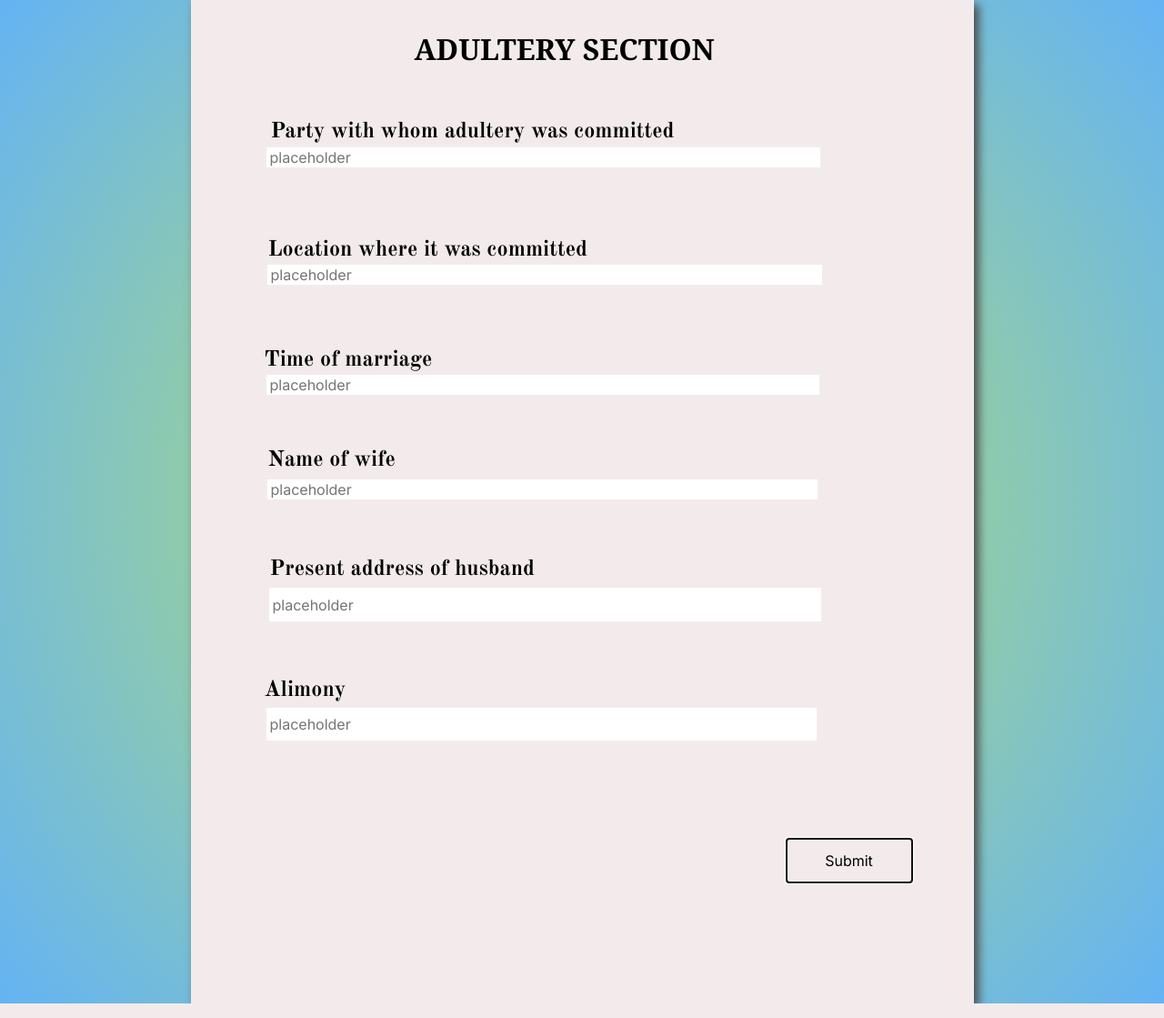
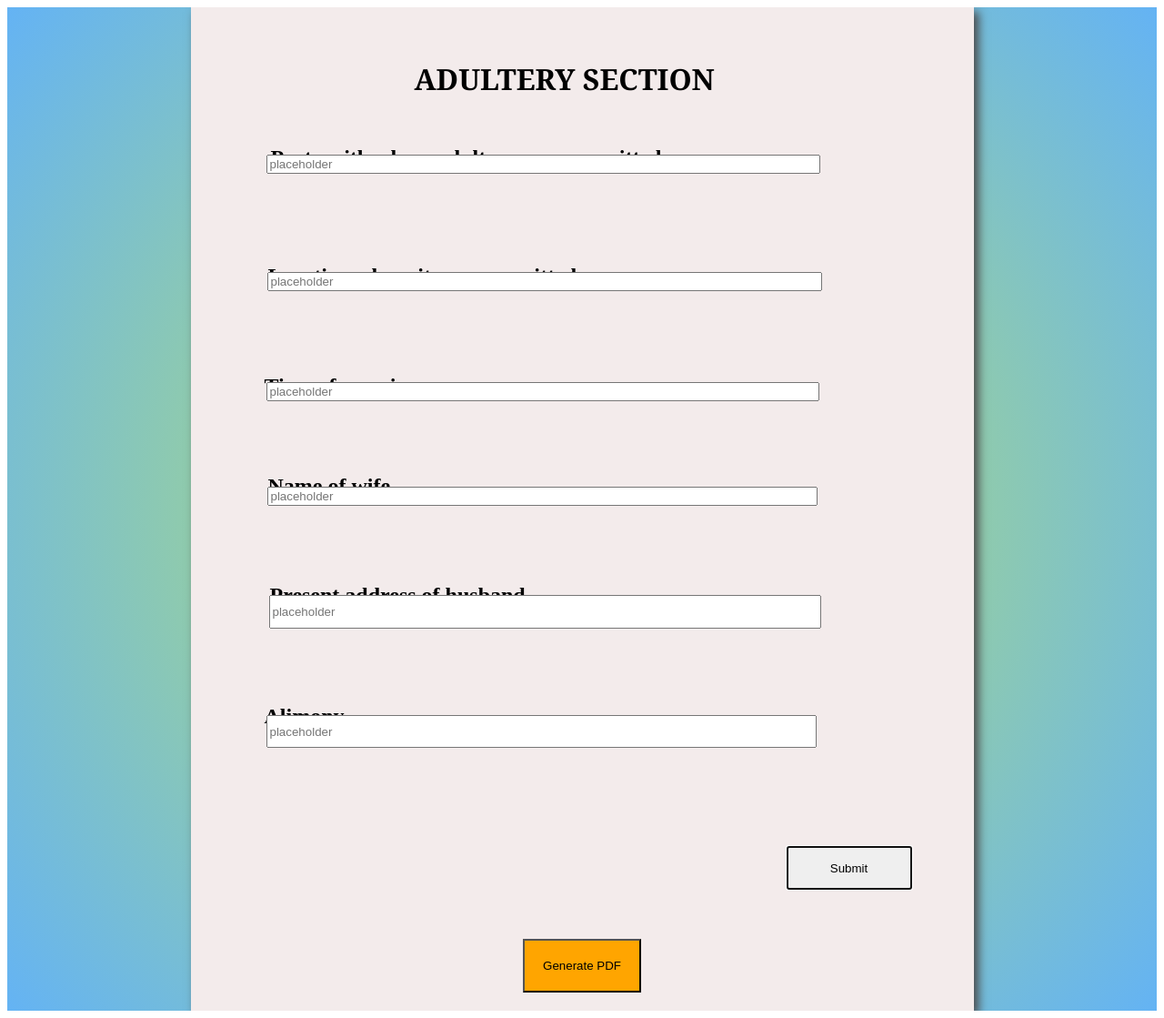
Before and after one commit to theesaeedahmed/CodeBloodedSIH, a Django app: page /Adultery.html in a window 1280 px wide. Shown: the whole page at 91% size. Run offline with Django 4.2, Linux system fonts and the light colour scheme.

Commit message:
sending this to poulami

```diff
--- a/home/urls.py
+++ b/home/urls.py
@@ -1,3 +1,4 @@
+from . import views
 from django.contrib import admin
 from django.urls import path,include
 
--- a/static/js/utilities.js
+++ b/static/js/utilities.js
@@ -8,9 +8,9 @@ const selectNextForm = (reason) => {
   reason = reason.toLowerCase();
 
   const templates = {
-    cruelty: "my husband hits me",
-    mutual: "we just want a divorce and have settled mutually",
-    adultary: "my husband has been cheating on me with another women",
+    'Cruelty': "my husband hits me",
+    'Mutual Consent': "we just want a divorce and have settled mutually",
+    'Adultery': "my husband has been cheating on me with another women",
   };
 
   for (const template in templates) {
--- a/templates/adultary.html
+++ b/templates/adultary.html
@@ -1,57 +1,8 @@
-<!DOCTYPE html>
-<html lang="en">
-  <head>
-    <title>adultary</title>
-    {% comment %} <meta property="og:title" content="adultary - Elliptical Pungent Grouse" />
-    <meta name="viewport" content="width=device-width, initial-scale=1.0" /> {% endcomment %}
-    {% comment %} <meta charset="utf-8" /> {% endcomment %}
-    {% comment %} <meta property="twitter:card" content="summary_large_image" /> {% endcomment %}
-
-    <style data-tag="reset-style-sheet">
-      html {  line-height: 1.15;}body {  margin: 0;}* {  box-sizing: border-box;  border-width: 0;  border-style: solid;}p,li,ul,pre,div,h1,h2,h3,h4,h5,h6,figure,blockquote,figcaption {  margin: 0;  padding: 0;}button {  background-color: transparent;}button,input,optgroup,select,textarea {  font-family: inherit;  font-size: 100%;  line-height: 1.15;  margin: 0;}button,select {  text-transform: none;}button,[type="button"],[type="reset"],[type="submit"] {  -webkit-appearance: button;}button::-moz-focus-inner,[type="button"]::-moz-focus-inner,[type="reset"]::-moz-focus-inner,[type="submit"]::-moz-focus-inner {  border-style: none;  padding: 0;}button:-moz-focus,[type="button"]:-moz-focus,[type="reset"]:-moz-focus,[type="submit"]:-moz-focus {  outline: 1px dotted ButtonText;}a {  color: inherit;  text-decoration: inherit;}input {  padding: 2px 4px;}img {  display: block;}html { scroll-behavior: smooth  }
-    </style>
-    <style data-tag="default-style-sheet">
-      html {
-        font-family: Inter;
-        font-size: 16px;
-      }
-
-      body {
-        font-weight: 400;
-        font-style:normal;
-        text-decoration: none;
-        text-transform: none;
-        letter-spacing: normal;
-        line-height: 1.15;
-        color: var(--dl-color-gray-black);
-        background-color: var(--dl-color-gray-white);
-
-      }
-    </style>
-    <link
-      rel="stylesheet"
-      href="https://fonts.googleapis.com/css2?family=Noto+Sans:ital,wght@0,100;0,200;0,300;0,400;0,500;0,600;0,700;0,800;0,900;1,100;1,200;1,300;1,400;1,500;1,600;1,700;1,800;1,900&amp;display=swap"
-      data-tag="font"
-    />
-    <link
-      rel="stylesheet"
-      href="https://fonts.googleapis.com/css2?family=Inter:wght@100;200;300;400;500;600;700;800;900&amp;display=swap"
-      data-tag="font"
-    />
-    <link
-      rel="stylesheet"
-      href="https://fonts.googleapis.com/css2?family=Old+Standard+TT:ital,wght@0,400;0,700;1,400&amp;display=swap"
-      data-tag="font"
-    />
-  </head>
-  <body>
-    <link rel="stylesheet" href="./static/style.css" />
-    <div>
       <link href="./static/adultary.css" rel="stylesheet" />
 
       <div class="adultary-container">
         <div class="adultary-container1">
-          <form class="adultary-form teleport-show">
+          <form class="adultary-form sub-form teleport-show">
             <h1 class="adultary-text">ADULTERY SECTION</h1>
             <h2 class="adultary-text1">
               Party with whom adultery was committed
@@ -94,9 +45,7 @@
             <button type="submit" autofocus="" class="adultary-button button">
               Submit
             </button>
+            <button id="generateButton" style="padding: 20px; margin: 0 auto 20px; background-color: orange;">Generate PDF</button>
           </form>
         </div>
       </div>
-    </div>
-  </body>
-</html>
```
Also changed, not shown: templates/mutual.html (+2 -53 lines), 1 other file.
